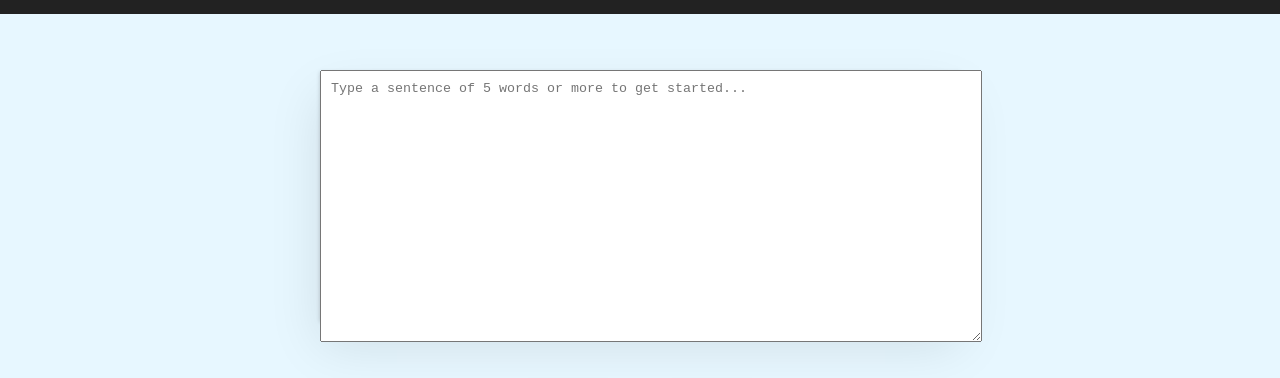
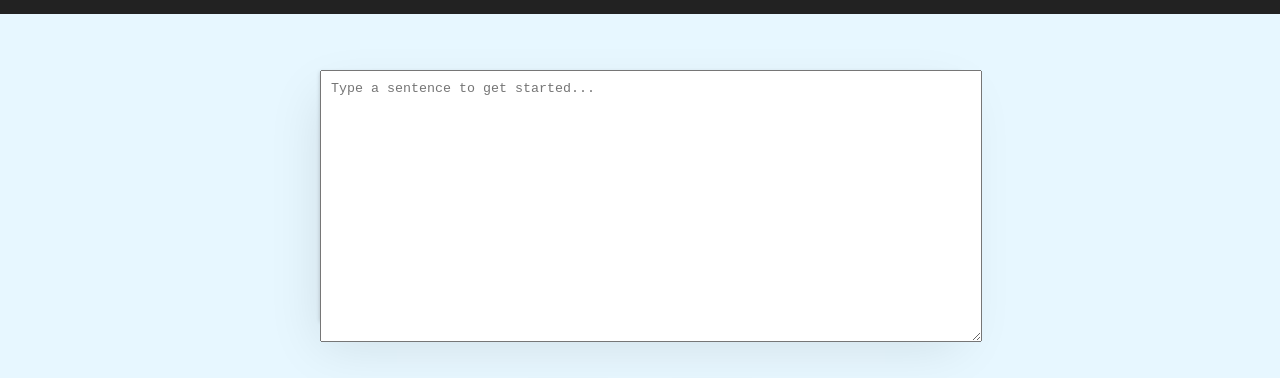
Before and after one commit to ismetalp98/react-jaqys7, a React (Create React App) app: page / in a window 1280 px wide. Shown: the part 170-548 px from the top of the page. Built offline with nearby package versions, Linux system fonts and the light colour scheme.

Commit message:
1 file modified

```diff
--- a/src/components/text-input.js
+++ b/src/components/text-input.js
@@ -25,8 +25,8 @@ function myFunction() {
     letterCount += str.length;
 
     hash[str] = hash[str] + 1 || 1;
-    if (str == "I" || str == "can" || str == "and") {
-      language = "en";
+    if (str == "I" || str == "can" || str == "and" || str == "the") {
+      textLanguage = "en";
     }
   }
 
@@ -35,7 +35,7 @@ function myFunction() {
 
   for (var i = 0; i < pq.length; i++) {
     let a = pq[i];
-    let b = a[0] + " occures " + a[1] + " times";
+    let b = a[0] + " -> occures " + a[1] + " -> times";
     mostUsed[i] = b;
   }
   wordArr.sort(function(a, b) {
@@ -129,7 +129,7 @@ class TextInput extends Component {
               rows="5"
               cols="30"
               type="text"
-              placeholder="Type a sentence of 5 words or more to get started... "
+              placeholder="Type a sentence to get started... "
             />
           </form>
           <div className="buttons">
```
